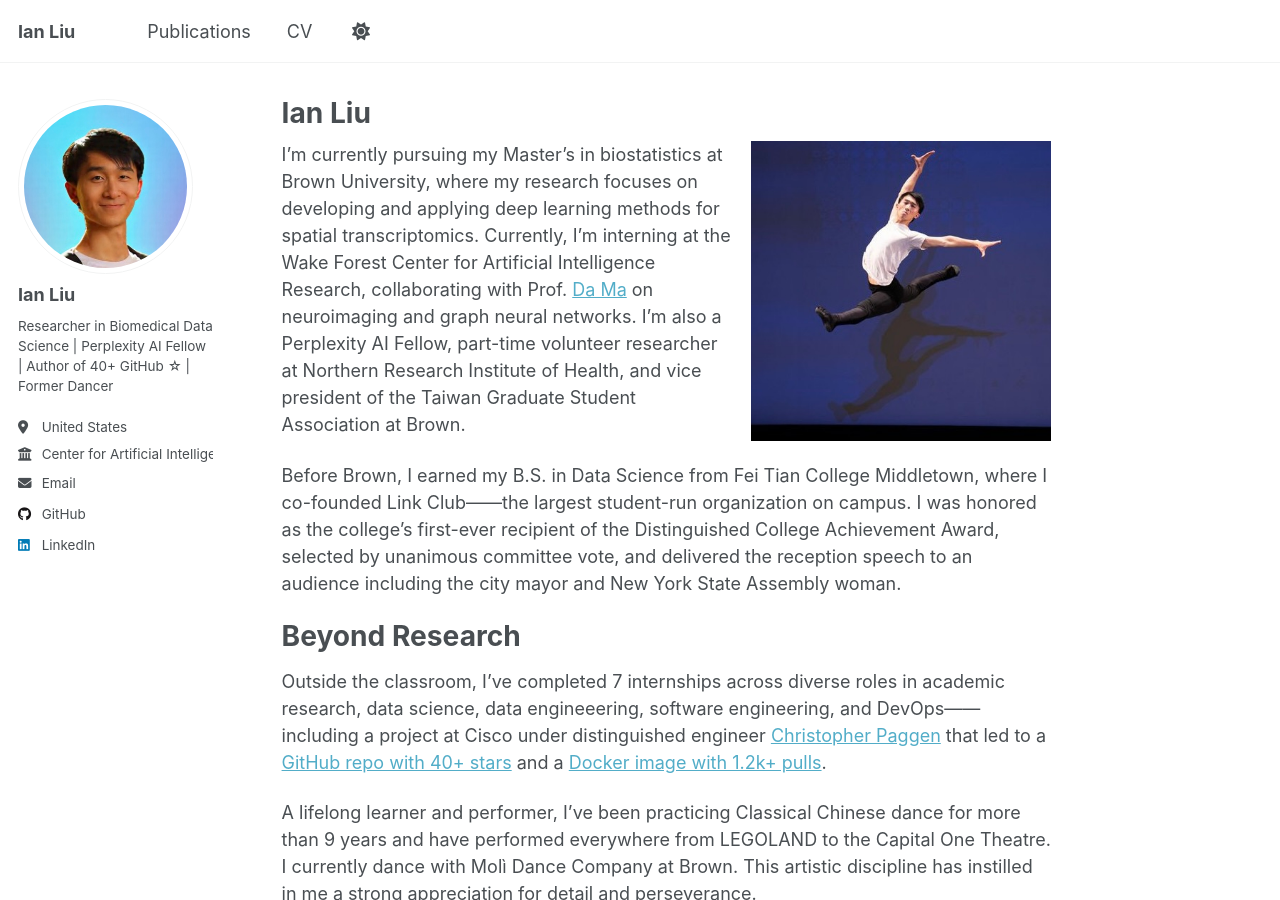
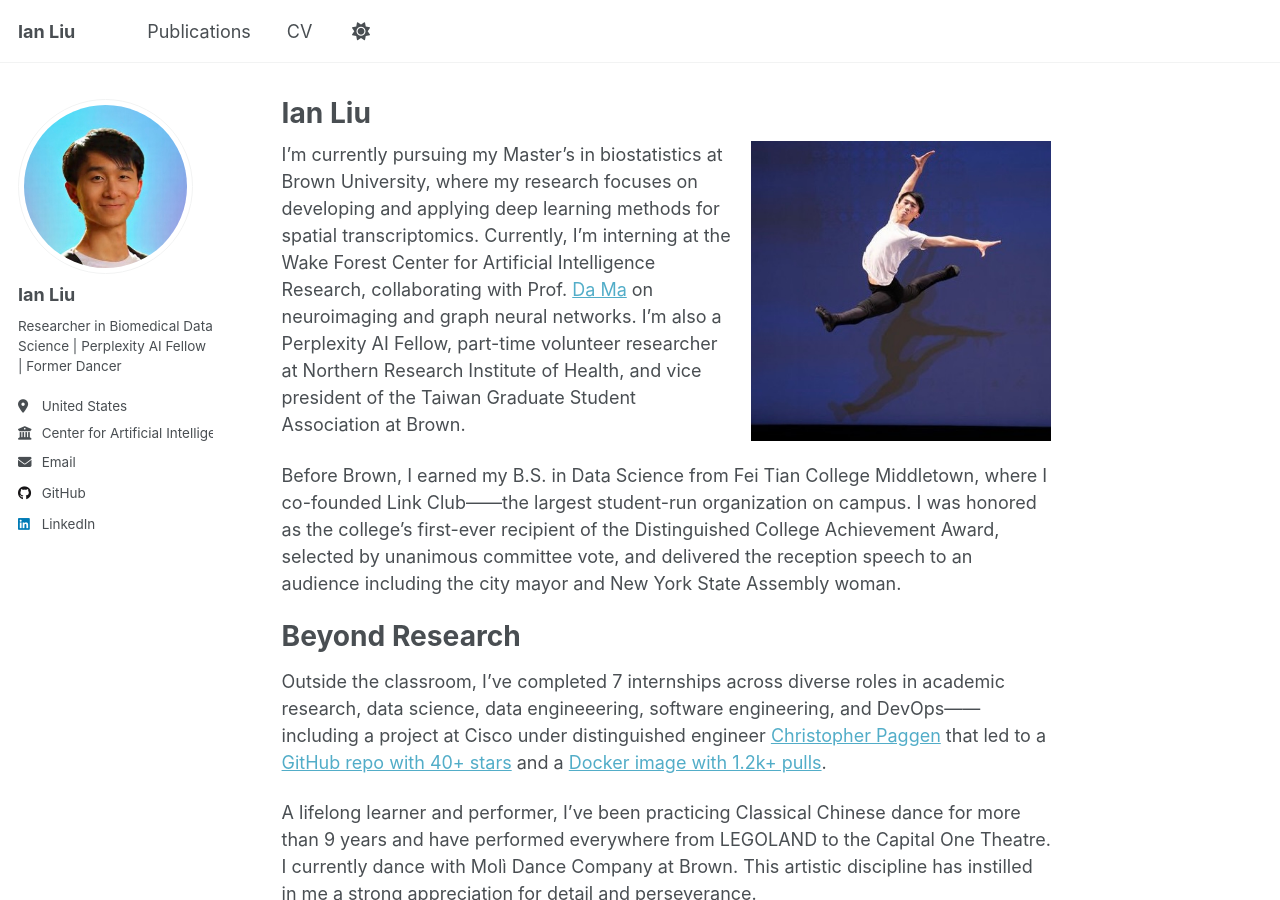
Before and after one commit to Ianyliu/ianyliu.github.io, a Jekyll site: the page built from _pages/about.md, in a window 1280 px wide and 900 px high. Built offline with Jekyll 4.4.1, drawn with Linux system fonts in a browser that asks for light colours.

Commit message:
edit bio

```diff
--- a/_config.yml
+++ b/_config.yml
@@ -25,7 +25,7 @@ author:
   avatar           : "profile.jpg"
   name             : "Ian Liu"
   pronouns         : # example: "she/her"
-  bio              : "Researcher in Biomedical Data Science | Perplexity AI Fellow | Author of 40+ GitHub ☆ | Former Dancer"
+  bio              : "Researcher in Biomedical Data Science | Perplexity AI Fellow | Former Dancer"
   location         : "United States"
   employer         : "Center for Artificial Intelligence Research, \n Wake Forest University"
   uri              : # URL
```
